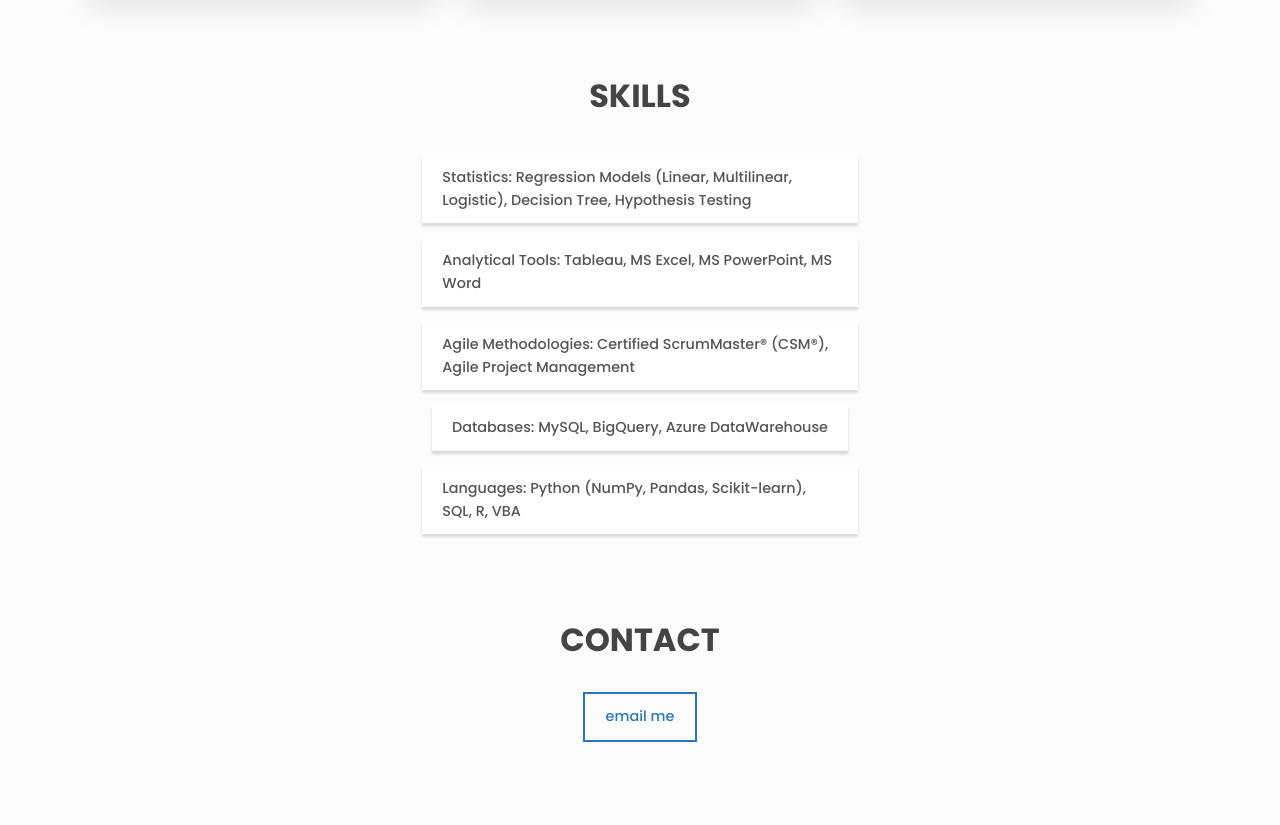
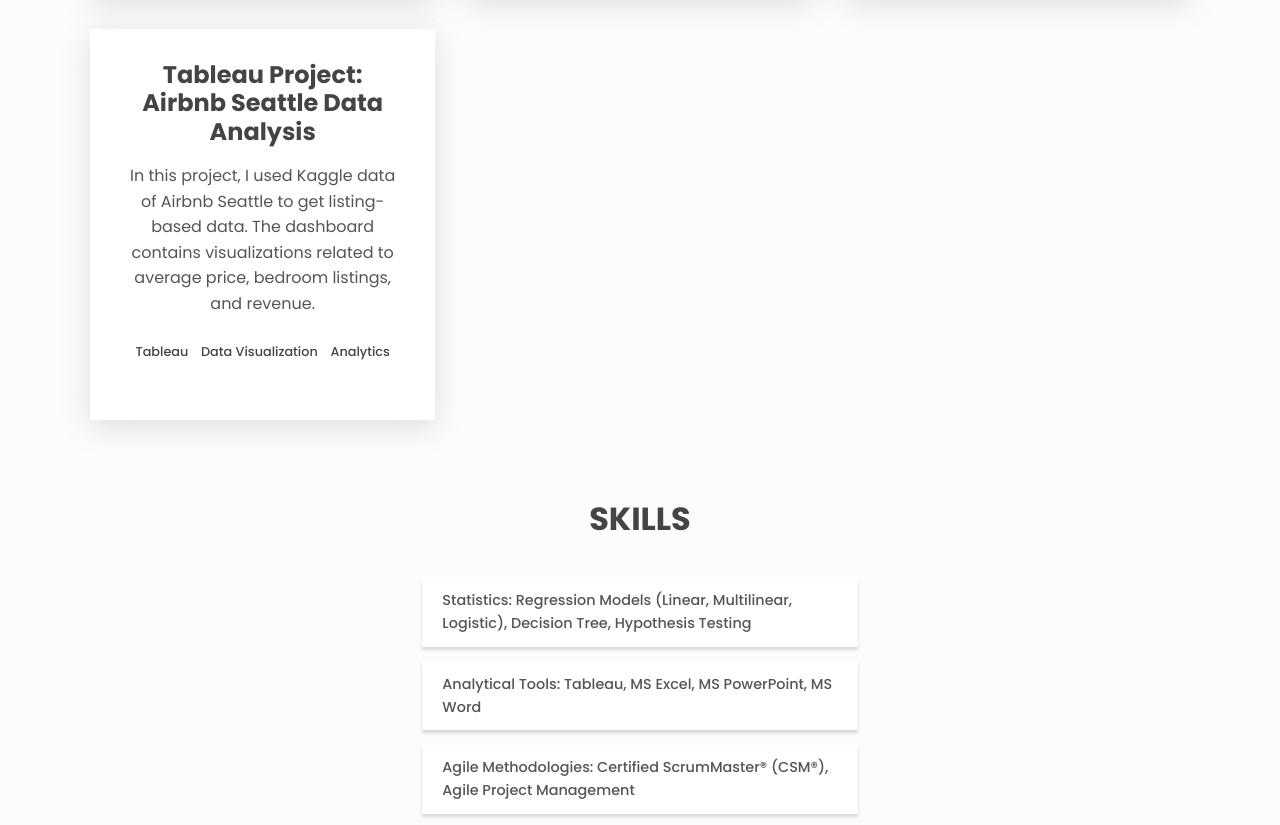
Before and after one commit to MAdhavbhatia222/portfolio-demo, a plain HTML site: page index.html in a window 1280 px wide. Shown: the part 1362-2187 px from the top of the page. Drawn offline with Linux system fonts and the light colour scheme.

Commit message:
Update index.html
Adding Tableau Project - Beginner Level

```diff
--- a/index.html
+++ b/index.html
@@ -173,6 +173,21 @@
         </a>
       </a>
     </div>
+
+    <!-- New Project - Tableau Project -->
+    <div class="project">
+      <a href="https://public.tableau.com/views/Airbnb_Rooms_Avg_Price/Dashboard1?:language=en-US&publish=yes&:display_count=n&:origin=viz_share_link" target="_blank">
+        <h3>Tableau Project: Airbnb Seattle Data Analysis</h3>
+        <p class="project__description">
+          In this project, I used Kaggle data of Airbnb Seattle to get listing-based data. The dashboard contains visualizations related to average price, bedroom listings, and revenue.
+        </p>
+        <ul class="project__stack">
+          <li class="project__stack-item">Tableau</li>
+          <li class="project__stack-item">Data Visualization</li>
+          <li class="project__stack-item">Analytics</li>
+        </ul>
+      </a>
+    </div>
   </div>
 </section>
 
```
Lines whose indentation alone changed are shown as unchanged.
